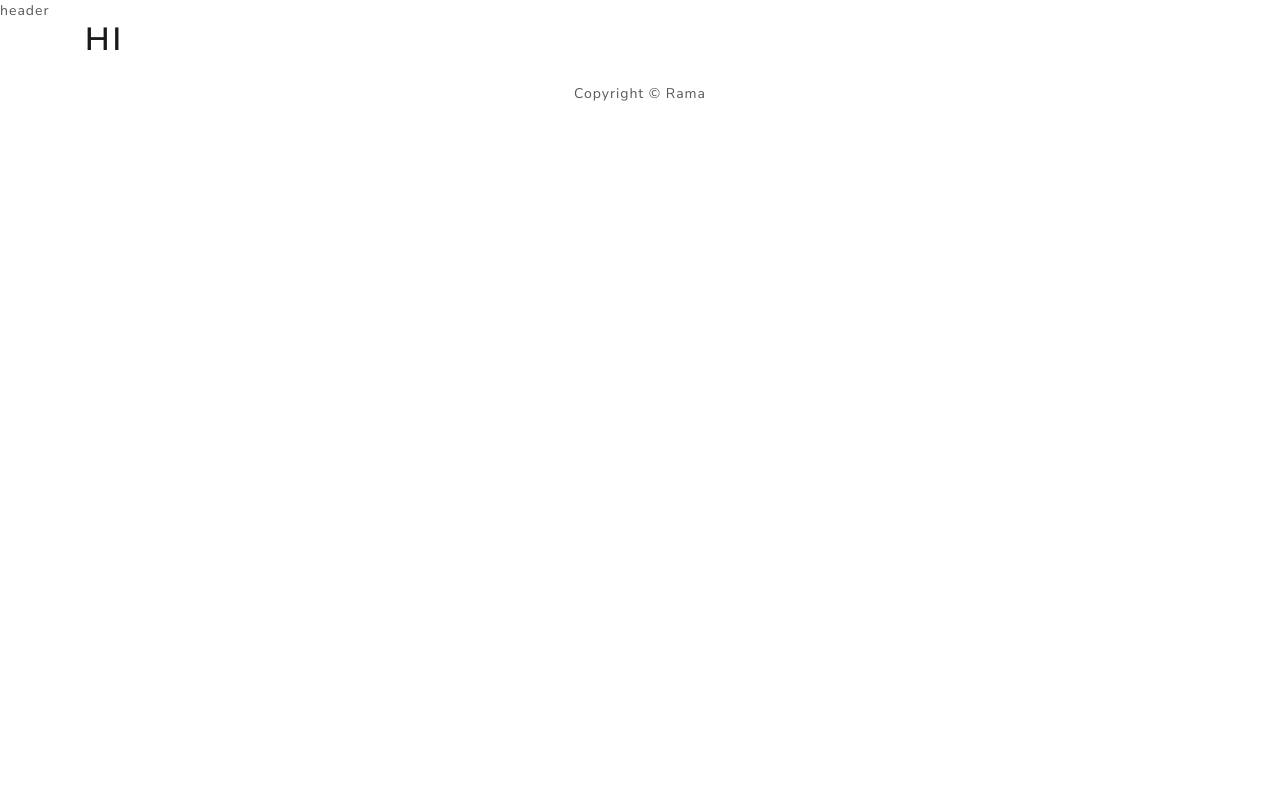
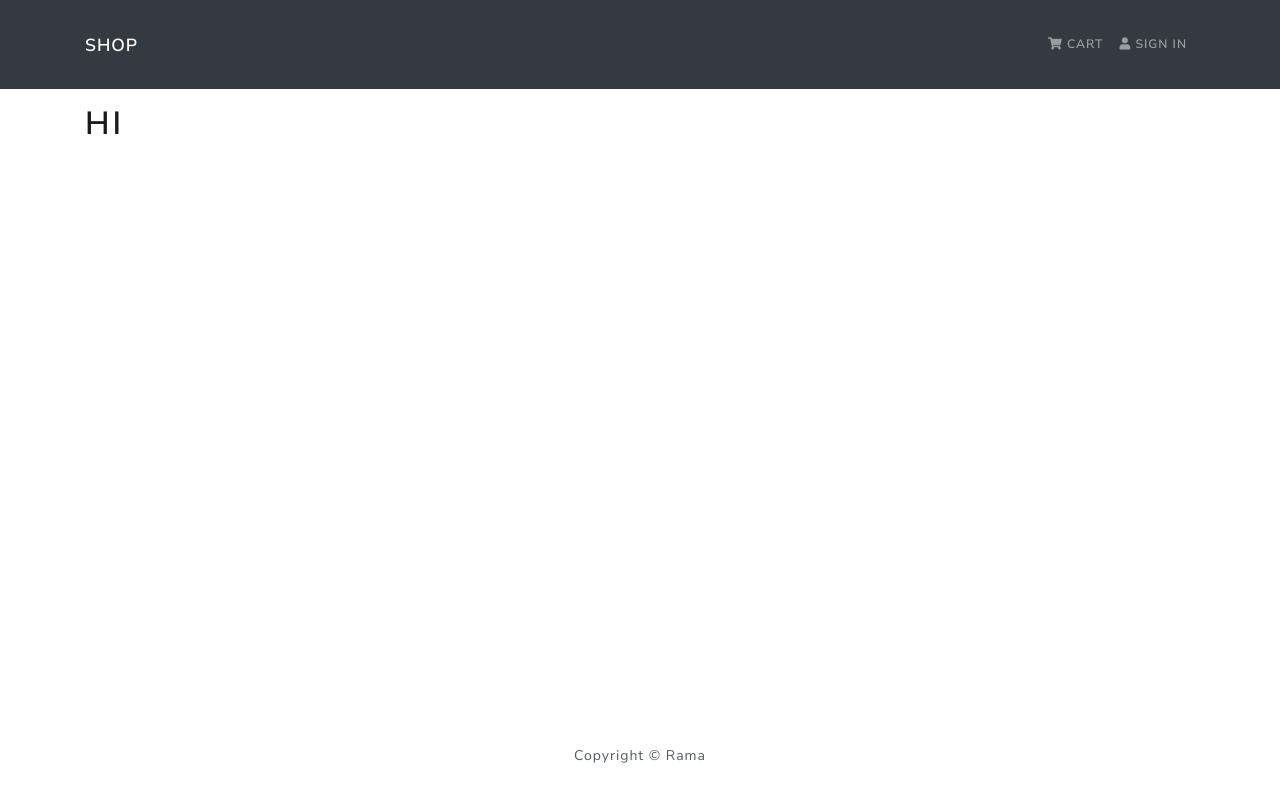
Before and after one commit to Rama-Qandeel/best_shop, a React (Create React App) app in the folder front-end/: page / in a window 1280 px wide. Built offline with nearby package versions, Linux system fonts and the light colour scheme.

Commit message:
create comp header with style

```diff
--- a/front-end/public/index.html
+++ b/front-end/public/index.html
@@ -4,6 +4,7 @@
 <head>
   <meta charset="utf-8" />
   <title>shop online</title>
+  <link rel="stylesheet" href="https://cdnjs.cloudflare.com/ajax/libs/font-awesome/5.15.2/css/all.min.css" integrity="sha512-HK5fgLBL+xu6dm/Ii3z4xhlSUyZgTT9tuc/hSrtw6uzJOvgRr2a9jyxxT1ely+B+xFAmJKVSTbpM/CuL7qxO8w==" crossorigin="anonymous" />
 </head>
 
 <body>
--- a/front-end/src/App.css
+++ b/front-end/src/App.css
@@ -0,0 +1,3 @@
+main {
+  min-height: 80vh;
+}
--- a/front-end/src/App.js
+++ b/front-end/src/App.js
@@ -2,12 +2,12 @@
 import {Container} from "react-bootstrap"
 import Footer from './components/Footer'
 import Header from './components/Header'
-
+import "./App.css"
  const App = () => {
   return (
     <div>
       <Header/>
-      <main>
+      <main className="py-3">
         <Container><h1>hi</h1></Container>
         </main>
       <Footer/>
--- a/front-end/src/components/Header.js
+++ b/front-end/src/components/Header.js
@@ -1,10 +1,22 @@
 import React from 'react'
+import {Container,Navbar,Nav} from "react-bootstrap"
 
  const Header = () => {
     return (
-        <div>
-        <header>header</header>
-        </div>
+        <header>
+ <Navbar bg='dark' variant='dark' expand='lg' collapseOnSelect>
+ <Container>
+  <Navbar.Brand href="/">Shop</Navbar.Brand>
+  <Navbar.Toggle aria-controls="basic-navbar-nav" />
+  <Navbar.Collapse id="basic-navbar-nav">
+    <Nav className="ml-auto">
+      <Nav.Link href="/cart"> <i className='fas fa-shopping-cart'></i> Cart</Nav.Link>
+      <Nav.Link href="/login"><i className='fas fa-user'></i> Sign In</Nav.Link>
+    </Nav>
+  </Navbar.Collapse>
+  </Container>
+</Navbar>
+            </header>
     )
 }
 
```
